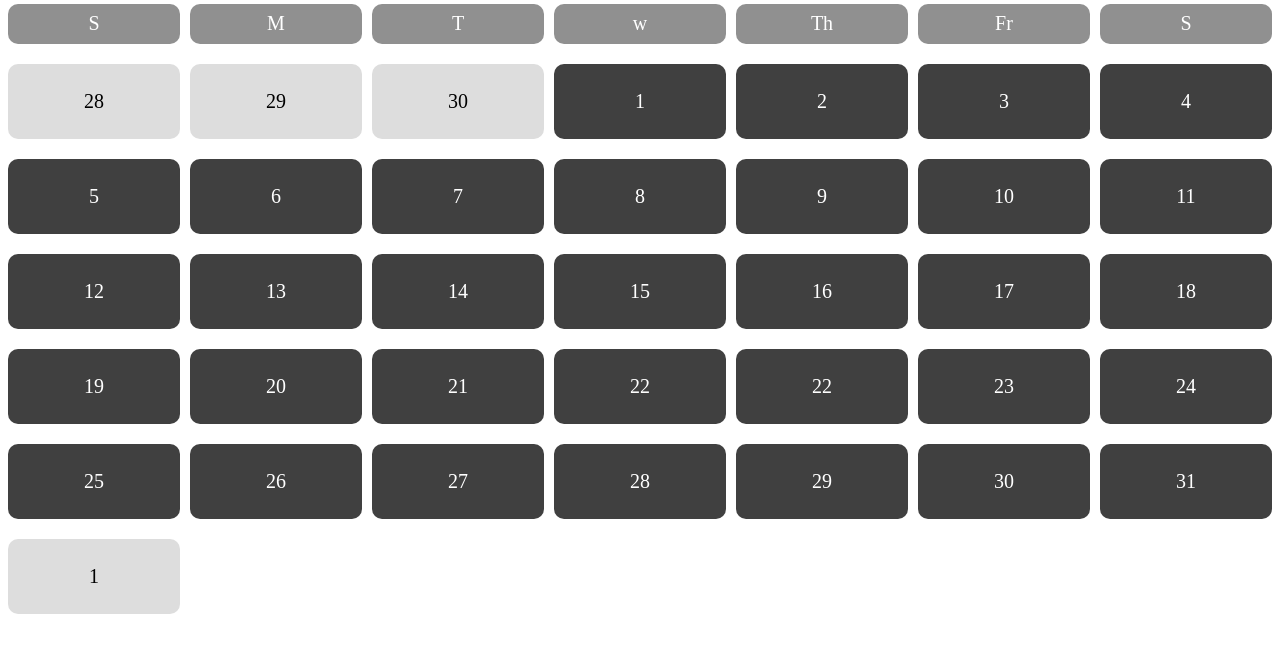
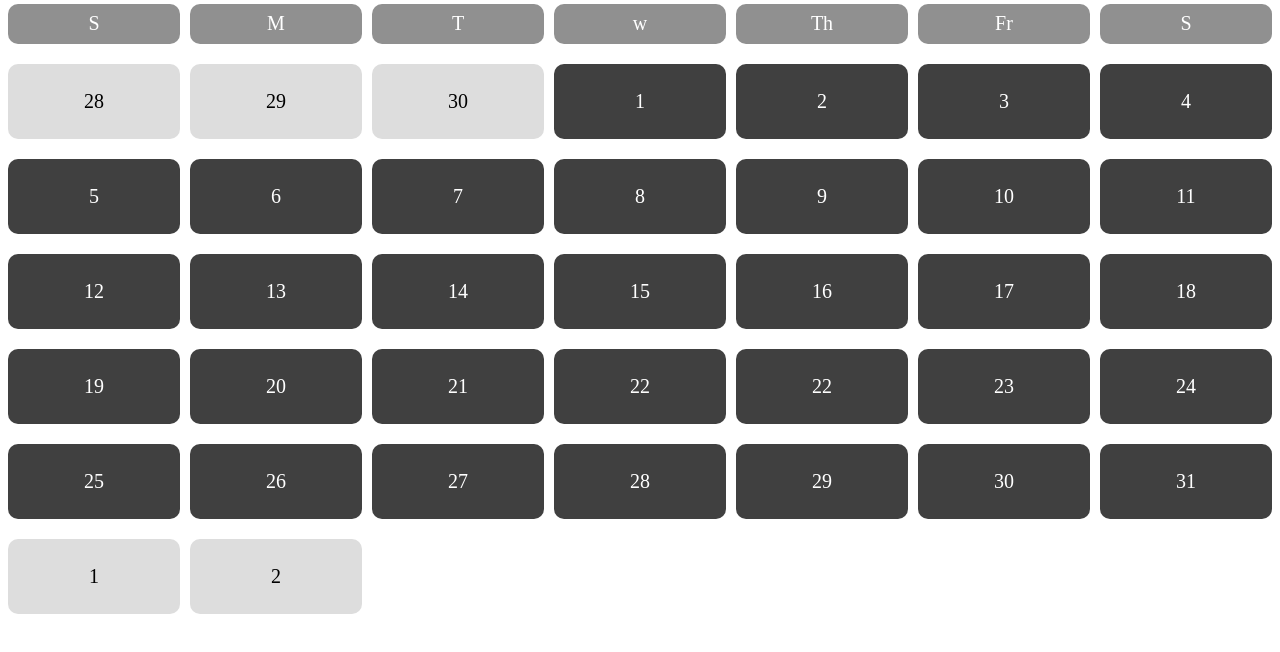
Before and after one commit to AltafHusain22/Module-8, a plain HTML site: page index.html in a window 1280 px wide. Shown: the part 80-732 px from the top of the page. Drawn offline with Linux system fonts and the light colour scheme.

Commit message:
data updated

```diff
--- a/index.html
+++ b/index.html
@@ -56,6 +56,7 @@
     <div class="date">30</div>
      <div class="date">31</div>
     <div class="date-another-date">1</div>
+    <div class="date-another-date">2</div>
 
 
 
```
